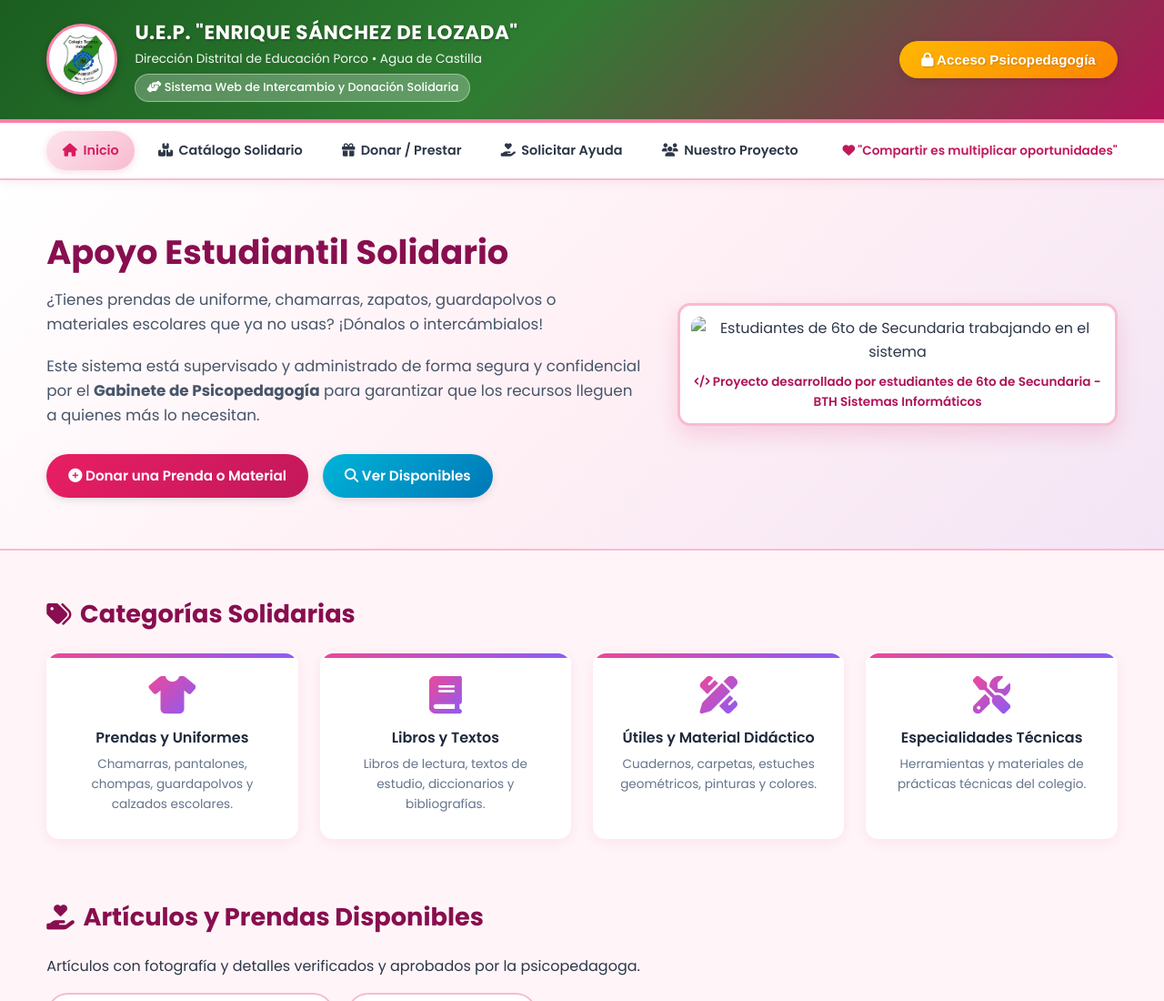
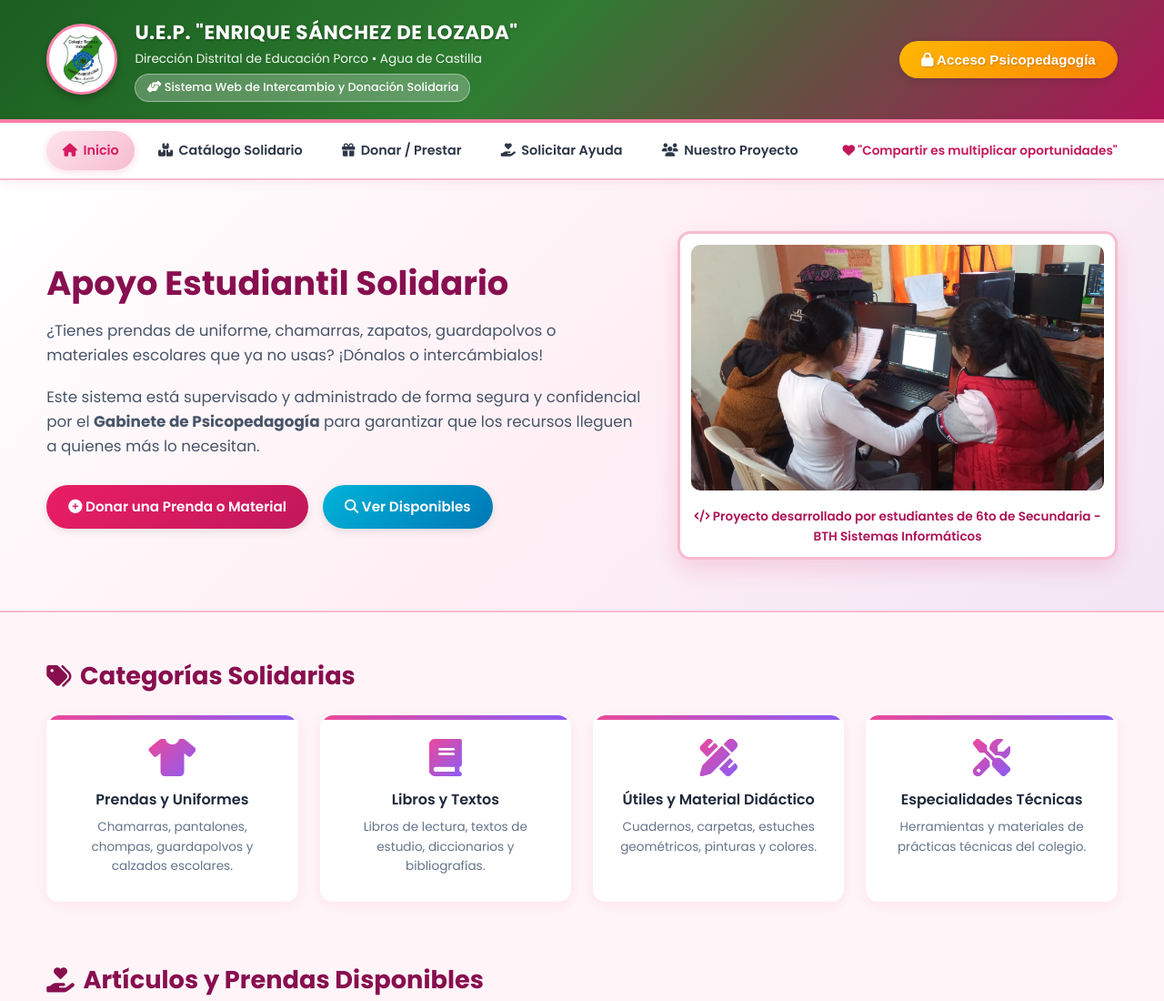
Before and after one commit to nallycruz757-oss/SISTEMA-SOLIDARIO, a plain HTML site: page index.html in a window 1280 px wide. Shown: the top 1100 px of the page at 91% size. Drawn offline with Linux system fonts and the light colour scheme.

Commit message:
Fix image source path in index.html

```diff
--- a/index.html
+++ b/index.html
@@ -61,7 +61,7 @@
         </div>
       </div>
       <div class="hero-imagen-box">
-        <img src="img/foto_equipo.jpg" alt="Estudiantes de 6to de Secundaria trabajando en el sistema" class="foto-estudiantes">
+        <img src="foto_equipo.jpg" alt="Estudiantes de 6to de Secundaria trabajando en el sistema" class="foto-estudiantes">
         <p class="pie-foto"><i class="fas fa-code"></i> Proyecto desarrollado por estudiantes de 6to de Secundaria - BTH Sistemas Informáticos</p>
       </div>
     </div>
```
